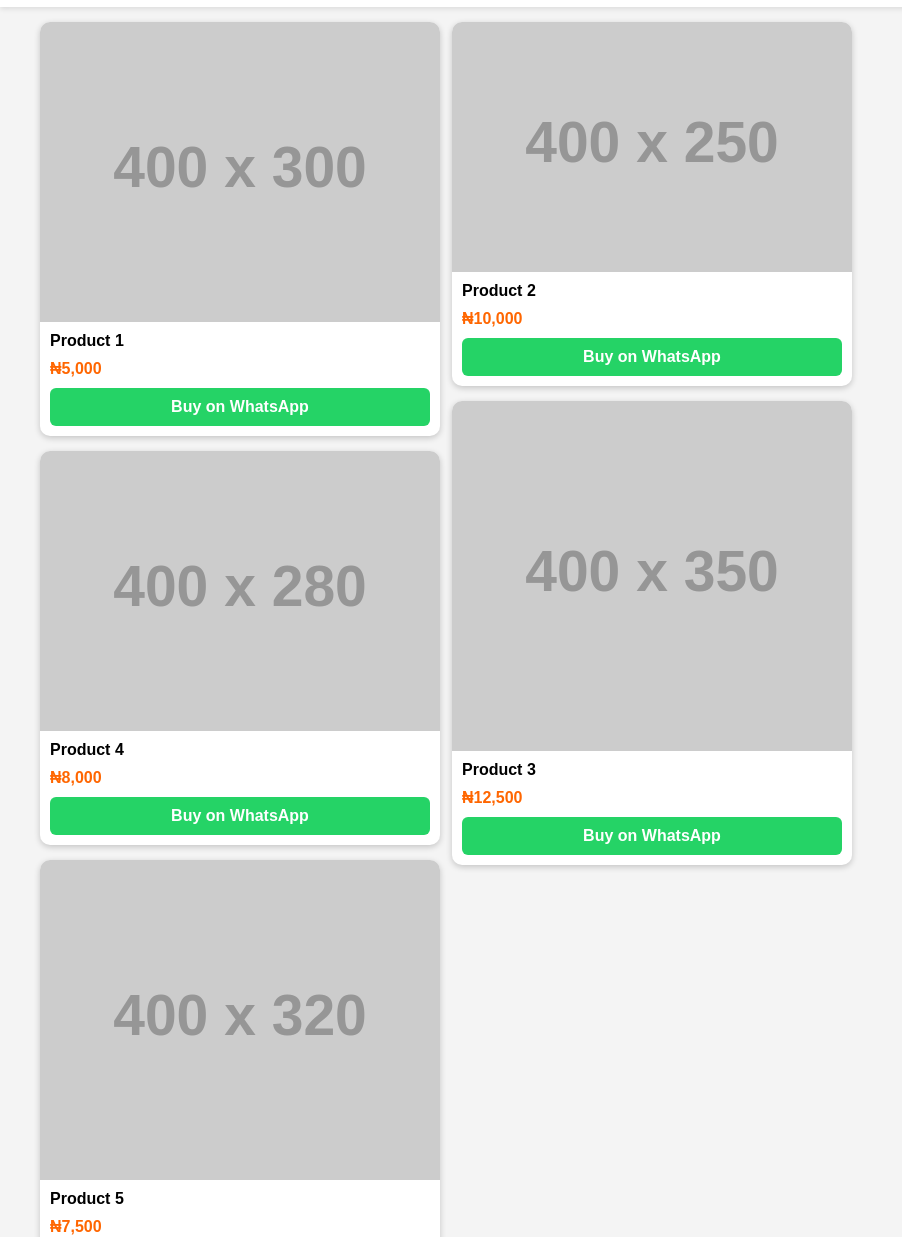
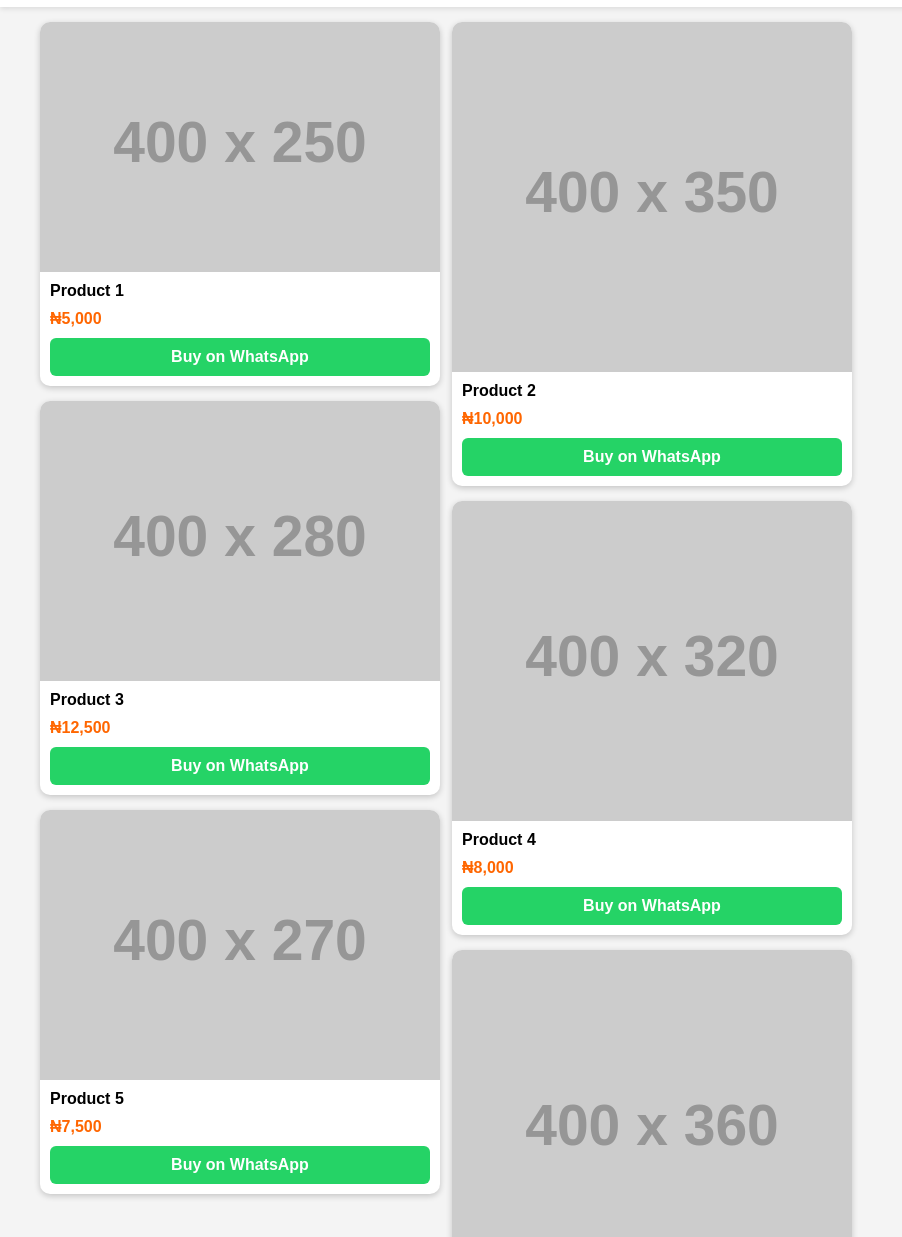
Before and after one commit to samakinpelu2008-dot/Samia, a plain HTML site: page index.html in a window 1280 px wide. Shown: the part 63-1300 px from the top of the page, without its empty margins (0-902 px from the left). Drawn offline with nearby package versions, Linux system fonts and the light colour scheme; placeholder pictures from the web are drawn by us.

Commit message:
Refactor grid items for better layout and styling

```diff
--- a/index.html
+++ b/index.html
@@ -19,12 +19,14 @@
             padding: 10px 15px;
             box-shadow: 0 2px 5px rgba(0,0,0,0.1);
         }
+
         header img {
             width: 50px;
             height: 50px;
             object-fit: contain;
             margin-right: 10px;
         }
+
         header h1 {
             font-size: 20px;
             margin: 0;
@@ -36,6 +38,7 @@
             max-width: 1200px;
             margin: 15px auto;
         }
+
         .grid-item {
             background: #fff;
             margin-bottom: 15px;
@@ -44,24 +47,29 @@
             overflow: hidden;
             transition: transform 0.2s;
         }
+
         .grid-item:hover {
             transform: translateY(-3px);
         }
+
         .grid-item img {
             width: 100%;
             display: block;
         }
+
         .name {
             padding: 10px;
             font-weight: bold;
             font-size: 16px;
         }
+
         .price {
             padding: 0 10px 10px;
             font-weight: bold;
             font-size: 16px;
             color: #ff6600;
         }
+
         .buy {
             display: block;
             padding: 10px;
@@ -73,6 +81,7 @@
             border-radius: 6px;
             font-weight: bold;
         }
+
         @media (max-width: 600px) {
             .grid-item {
                 width: 100% !important;
@@ -88,11 +97,43 @@
 </header>
 
 <div class="grid">
-    <div class="grid-item"><img src="https://via.placeholder.com/400x300?text=Product+1"><div class="name">Product 1</div><div class="price">₦5,000</div><a class="buy" href="https://wa.me/2349031163306?text=I want to buy Product 1" target="_blank">Buy on WhatsApp</a></div>
-    <div class="grid-item"><img src="https://via.placeholder.com/400x250?text=Product+2"><div class="name">Product 2</div><div class="price">₦10,000</div><a class="buy" href="https://wa.me/2349031163306?text=I want to buy Product 2" target="_blank">Buy on WhatsApp</a></div>
-    <div class="grid-item"><img src="https://via.placeholder.com/400x350?text=Product+3"><div class="name">Product 3</div><div class="price">₦12,500</div><a class="buy" href="https://wa.me/2349031163306?text=I want to buy Product 3" target="_blank">Buy on WhatsApp</a></div>
-    <div class="grid-item"><img src="https://via.placeholder.com/400x280?text=Product+4"><div class="name">Product 4</div><div class="price">₦8,000</div><a class="buy" href="https://wa.me/2349031163306?text=I want to buy Product 4" target="_blank">Buy on WhatsApp</a></div>
-    <div class="grid-item"><img src="https://via.placeholder.com/400x320?text=Product+5"><div class="name">Product 5</div><div class="price">₦7,500</div><a class="buy" href="https://wa.me/2349031163306?text=I want to buy Product 5" target="_blank">Buy on WhatsApp</a></div>
+    <!-- Different height placeholders for stagger -->
+    <div class="grid-item">
+        <img src="https://via.placeholder.com/400x250?text=Product+1">
+        <div class="name">Product 1</div>
+        <div class="price">₦5,000</div>
+        <a class="buy" href="https://wa.me/2349031163306?text=I want to buy Product 1" target="_blank">Buy on WhatsApp</a>
+    </div>
+    <div class="grid-item">
+        <img src="https://via.placeholder.com/400x350?text=Product+2">
+        <div class="name">Product 2</div>
+        <div class="price">₦10,000</div>
+        <a class="buy" href="https://wa.me/2349031163306?text=I want to buy Product 2" target="_blank">Buy on WhatsApp</a>
+    </div>
+    <div class="grid-item">
+        <img src="https://via.placeholder.com/400x280?text=Product+3">
+        <div class="name">Product 3</div>
+        <div class="price">₦12,500</div>
+        <a class="buy" href="https://wa.me/2349031163306?text=I want to buy Product 3" target="_blank">Buy on WhatsApp</a>
+    </div>
+    <div class="grid-item">
+        <img src="https://via.placeholder.com/400x320?text=Product+4">
+        <div class="name">Product 4</div>
+        <div class="price">₦8,000</div>
+        <a class="buy" href="https://wa.me/2349031163306?text=I want to buy Product 4" target="_blank">Buy on WhatsApp</a>
+    </div>
+    <div class="grid-item">
+        <img src="https://via.placeholder.com/400x270?text=Product+5">
+        <div class="name">Product 5</div>
+        <div class="price">₦7,500</div>
+        <a class="buy" href="https://wa.me/2349031163306?text=I want to buy Product 5" target="_blank">Buy on WhatsApp</a>
+    </div>
+    <div class="grid-item">
+        <img src="https://via.placeholder.com/400x360?text=Product+6">
+        <div class="name">Product 6</div>
+        <div class="price">₦9,500</div>
+        <a class="buy" href="https://wa.me/2349031163306?text=I want to buy Product 6" target="_blank">Buy on WhatsApp</a>
+    </div>
 </div>
 
 <!-- MASONRY JS -->
```
